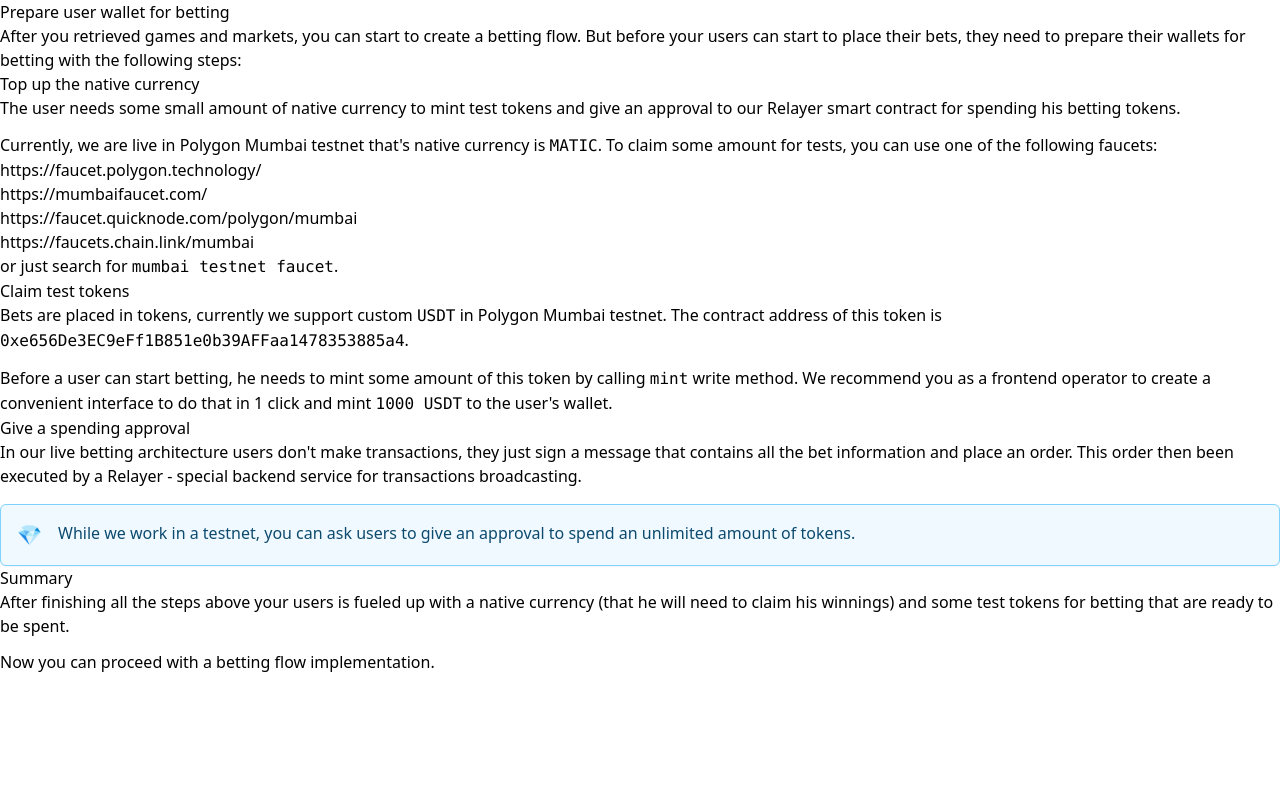
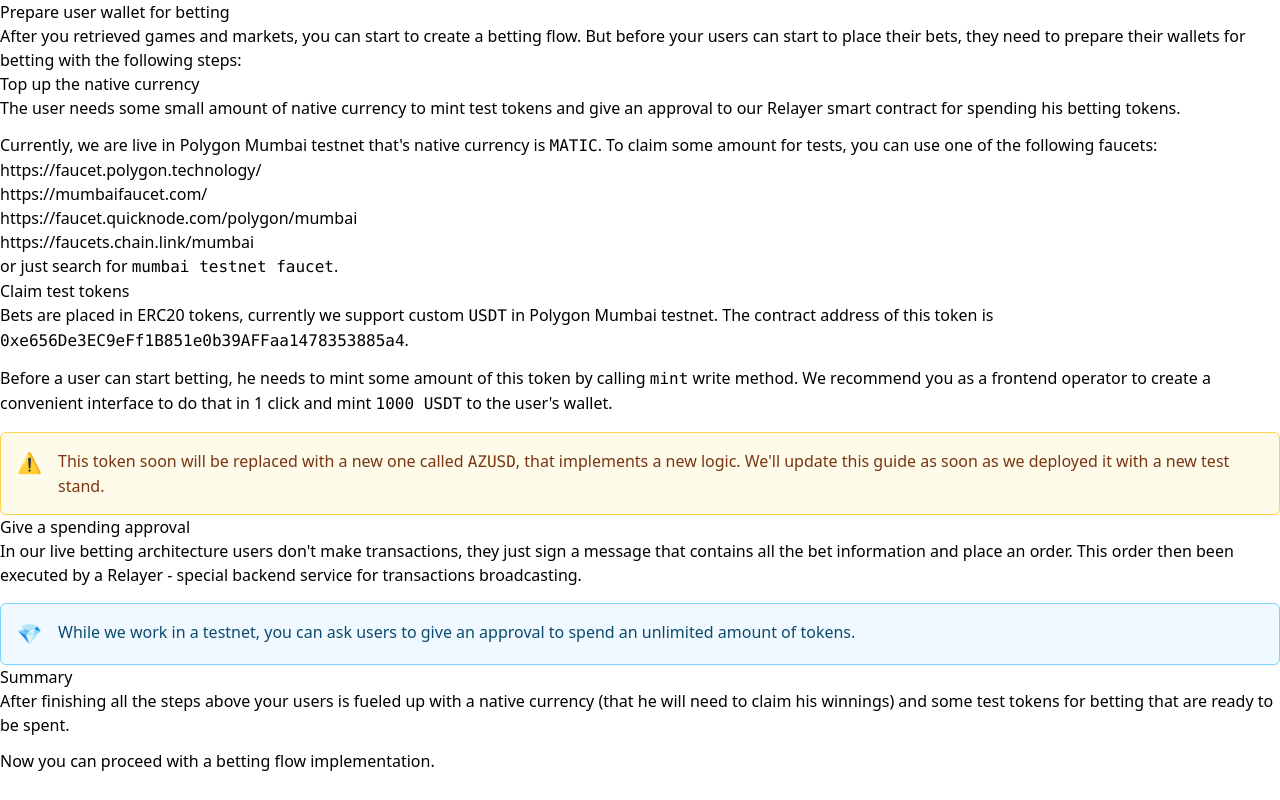
Before and after one commit to Azuro-protocol/gem-docs, a Next.js app: page /guides/live/prepare-for-betting in a window 1280 px wide. Built offline with nearby package versions, Linux system fonts and the light colour scheme.

Commit message:
Added warning about `AZUSD` token

```diff
--- a/pages/guides/live/prepare-for-betting.mdx
+++ b/pages/guides/live/prepare-for-betting.mdx
@@ -21,11 +21,16 @@ or just search for `mumbai testnet faucet`.
 
 ### Claim test tokens
 
-Bets are placed in tokens, currently we support custom `USDT` in Polygon Mumbai testnet.
+Bets are placed in ERC20 tokens, currently we support custom `USDT` in Polygon Mumbai testnet.
 The contract address of this token is [`0xe656De3EC9eFf1B851e0b39AFFaa1478353885a4`](https://mumbai.polygonscan.com/address/0xe656De3EC9eFf1B851e0b39AFFaa1478353885a4).
 
 Before a user can start betting, he needs to mint some amount of this token by calling `mint` write method.
 We recommend you as a frontend operator to create a convenient interface to do that in 1 click and mint `1000 USDT` to the user's wallet.
+
+<Callout type="warning">
+  This token soon will be replaced with a new one called `AZUSD`, that implements a new logic.
+  We'll update this guide as soon as we deployed it with a new test stand.
+</Callout>
 
 ### Give a spending approval
 
```
